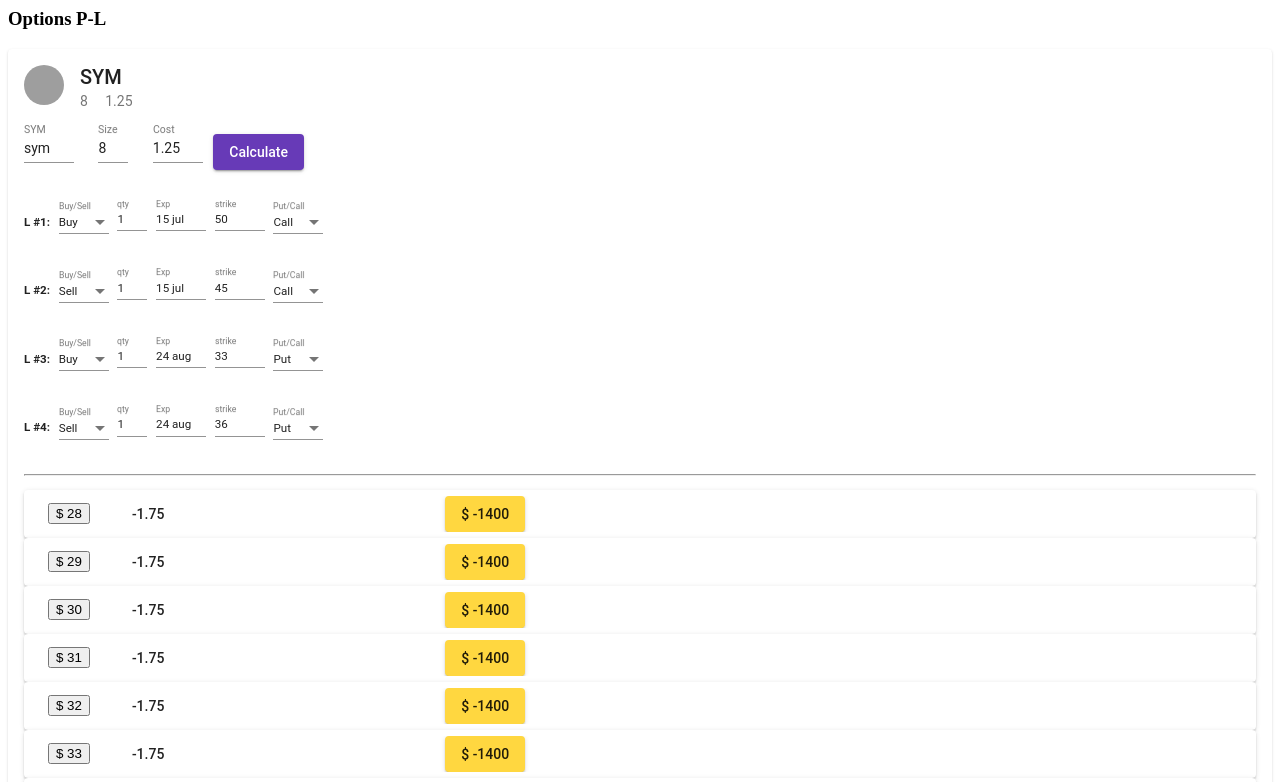
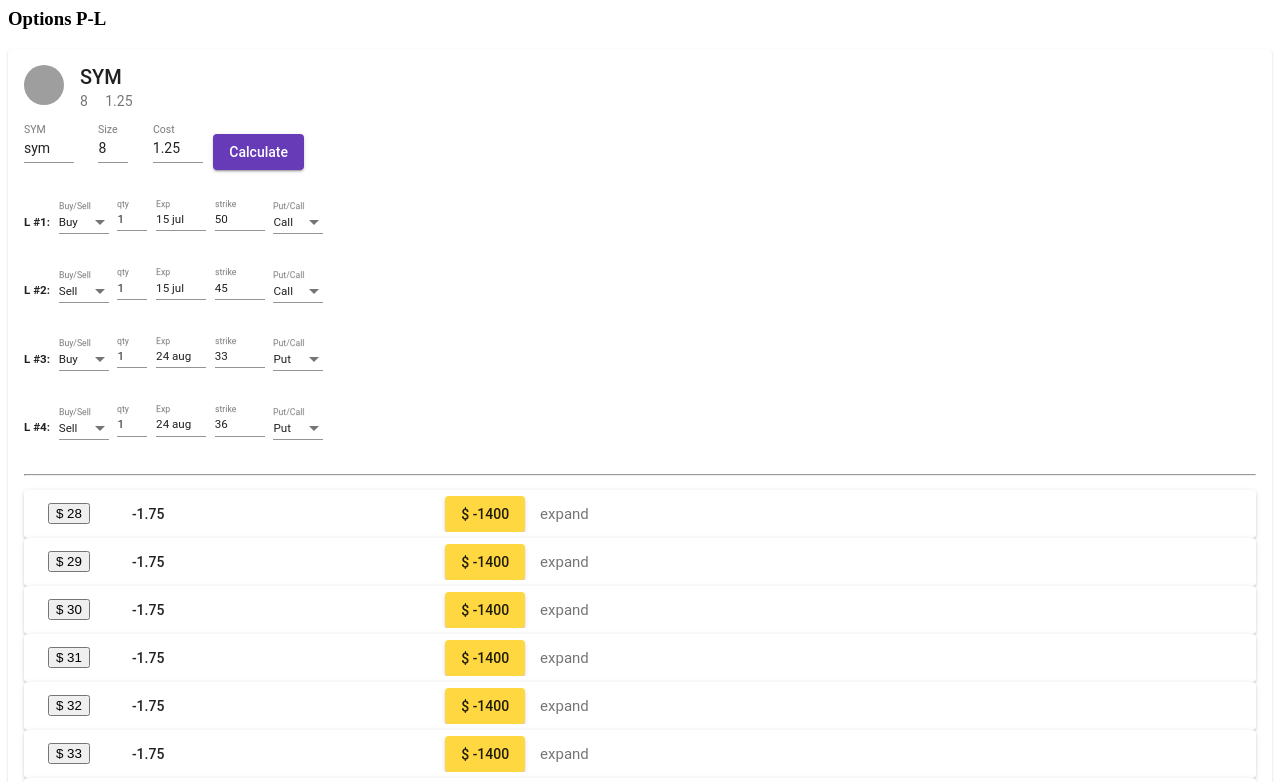
Before and after one commit to Leedabord/optcalc1da, an Angular app: page / in a window 1280 px wide. Shown: the top 782 px of the page. Built offline with nearby package versions, Linux system fonts and the light colour scheme; grey boxes are pictures that could not be loaded.

Commit message:
1 file modified

```diff
--- a/src/app/app.component.html
+++ b/src/app/app.component.html
@@ -62,7 +62,8 @@
         </mat-panel-title>
         <mat-panel-description>
           <button mat-raised-button  color="accent" > $ {{ pl.sum3 }} </button>
-      </mat-panel-description>
+          <span>  &nbsp; &nbsp; expand </span>
+        </mat-panel-description>
       </mat-expansion-panel-header>
 
       <button mat-button >
```
